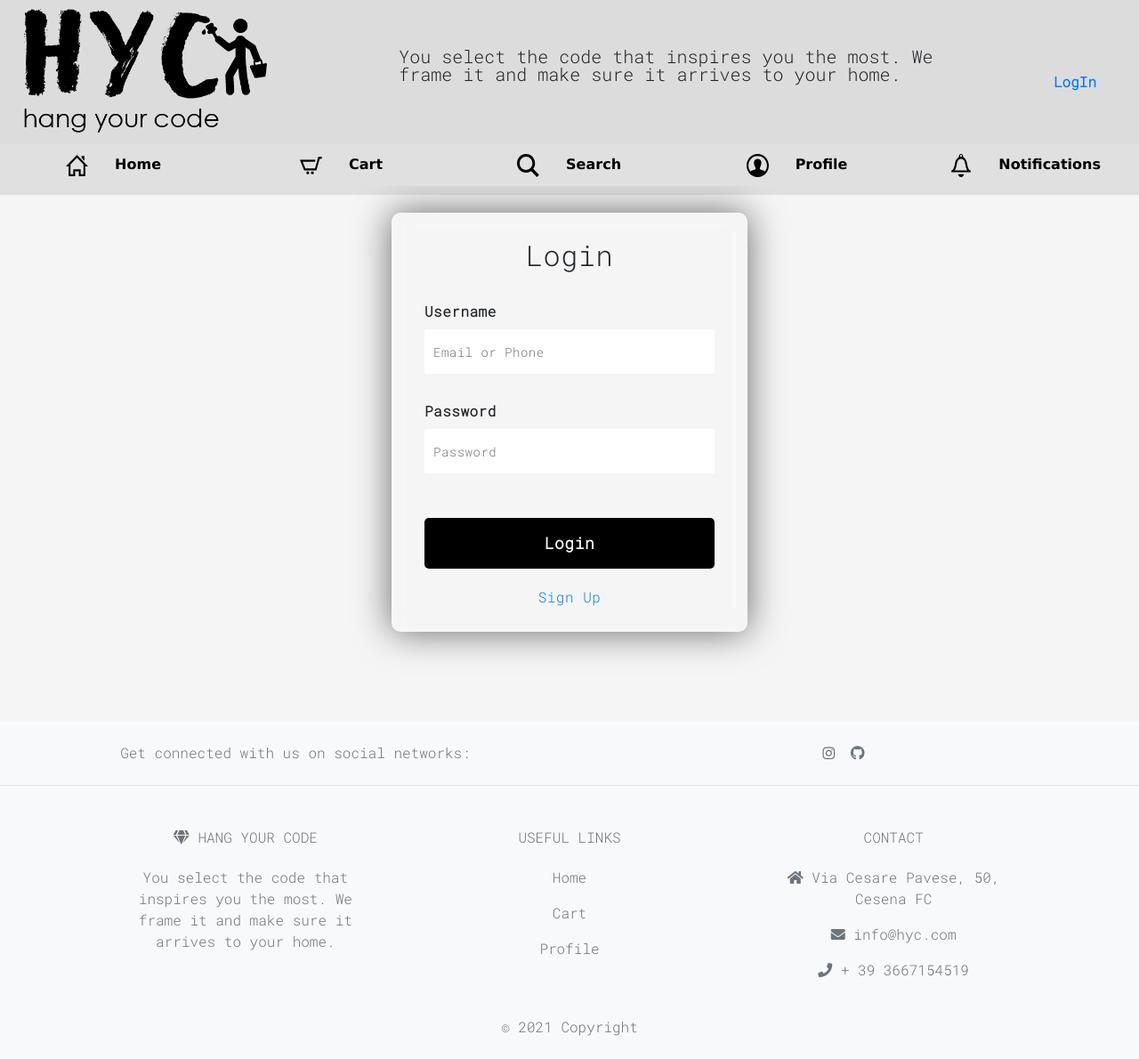
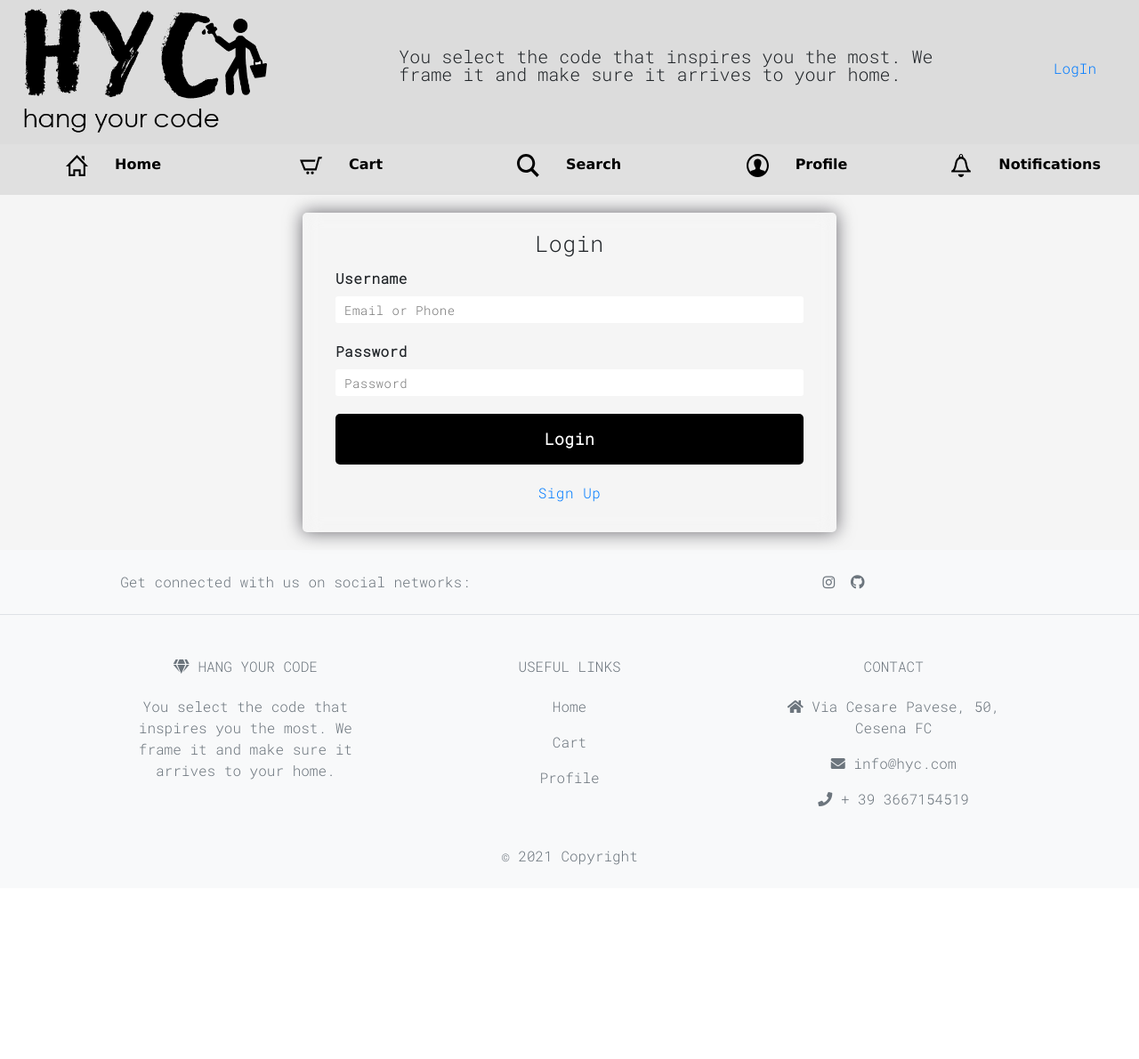
Before and after one commit to zucchero-sintattico/HYC, a PHP site: page /login.php in a window 1280 px wide. Shown: the whole page at 89% size. After the commit the page ends 972 px from the top, so only its background shows below. Run offline with PHP 8.4, Linux system fonts and the light colour scheme; data that the repository does not hold is empty; some libraries are stand-ins or nearby versions; some web fonts are replaced.

Commit message:
Restyled Login

```diff
--- a/Sito/login.php
+++ b/Sito/login.php
@@ -7,7 +7,7 @@
     $login_result = $dbh->checkLogin($_POST["username"],   $_POST["password"]);
     if(count($login_result)==0){
         //Login fallito
-        $templateParams["errorelogin"] = "Errore! Controllare username o password!";
+        $templateParams["errorelogin"] = "Wrong credentials! Check username o password!";
     }
     else{
         registerLoggedUser($login_result[0]);
--- a/Sito/style/base.css
+++ b/Sito/style/base.css
@@ -269,11 +269,6 @@
     color: white;
 }
 
-body main {
-    margin-bottom: 100px;
-}
-
-
 @media (prefers-reduced-motion) {
     * {
         animation: none;
--- a/Sito/style/login.css
+++ b/Sito/style/login.css
@@ -7,45 +7,41 @@
 }
 
 main div:first-of-type{
-    margin-top: 20px;
+    margin: 20px 0;
 }
 
-form{
-    height: 30%;
-    width: 80%;
+main form{
+    width: 90%;
     background-color: rgba(255,255,255,0);
-    border-radius: 10px;
+    border-radius: 5px;
     backdrop-filter: blur(10px);
     border: 2px solid rgba(255,255,255,0.1);
-    box-shadow: 0 0 40px rgba(8,7,16,0.6);
-    padding: 25px 35px;
+    box-shadow: 0 0 20px rgba(8,7,16,0.6);
+    padding: 25px 35px 10px;
 }
-form *{
+main form *{
     letter-spacing: 0.5px;
     outline: none;
     border: none;
 }
-form h2{
-    font-size: 32px;
+main form h2{
+    font-size: 25px;
     font-weight: 500;
-    line-height: 42px;
+    line-height: 15px;
     text-align: center;
 }
 
-form div{
+
+main label{
+    display: block;
     margin-top: 20px;
-}
-
-label{
-    display: block;
-    margin-top: 30px;
     font-size: 16px;
     font-weight: bold;
 }
 
-input:not(input:last-of-type){
+main input:not(input:last-of-type){
     display: block;
-    height: 50px;
+    height: 30px;
     width: 100%;
     background-color: rgba(255,255,255,10);
     border-radius: 3px;
@@ -56,7 +52,7 @@
 }
 
 main > div:nth-child(1) > form > input[type=submit]:last-of-type{
-    margin-top: 50px;
+    margin-top: 20px;
     width: 100%;
     background-color: black;
     color: white;
@@ -68,7 +64,7 @@
 }
 
 @media (min-width: 768px) {
-    form{
-        width: 400px;
+    main form{
+        width: 600px;
     }
 }
--- a/Sito/template/loginTemplate.php
+++ b/Sito/template/loginTemplate.php
@@ -1,7 +1,9 @@
 <div class="row justify-content-center ">
     <form>
         <h2>Login</h2>
-
+        <?php if (isset($templateParams["errorelogin"])): ?>
+            <p><?php echo $templateParams["errorelogin"]; ?></p>
+        <?php endif; ?>
         <label for="username">Username</label>
         <input type="text" placeholder="Email or Phone" id="username">
 
--- a/Sito/template/registerTemplate.php
+++ b/Sito/template/registerTemplate.php
@@ -15,7 +15,7 @@
 
         <label for="password">Password:</label><input type="password" id="password" name="password"/>
 
-        <input type="submit" name="submit" value="Send" id="sendBtn"/>
+        <input type="submit" name="submit" value="Sign Up" id="sendBtn"/>
         <div class="row justify-content-center">
             <a href="../login.php">Go to login</a>
         </div>
```
